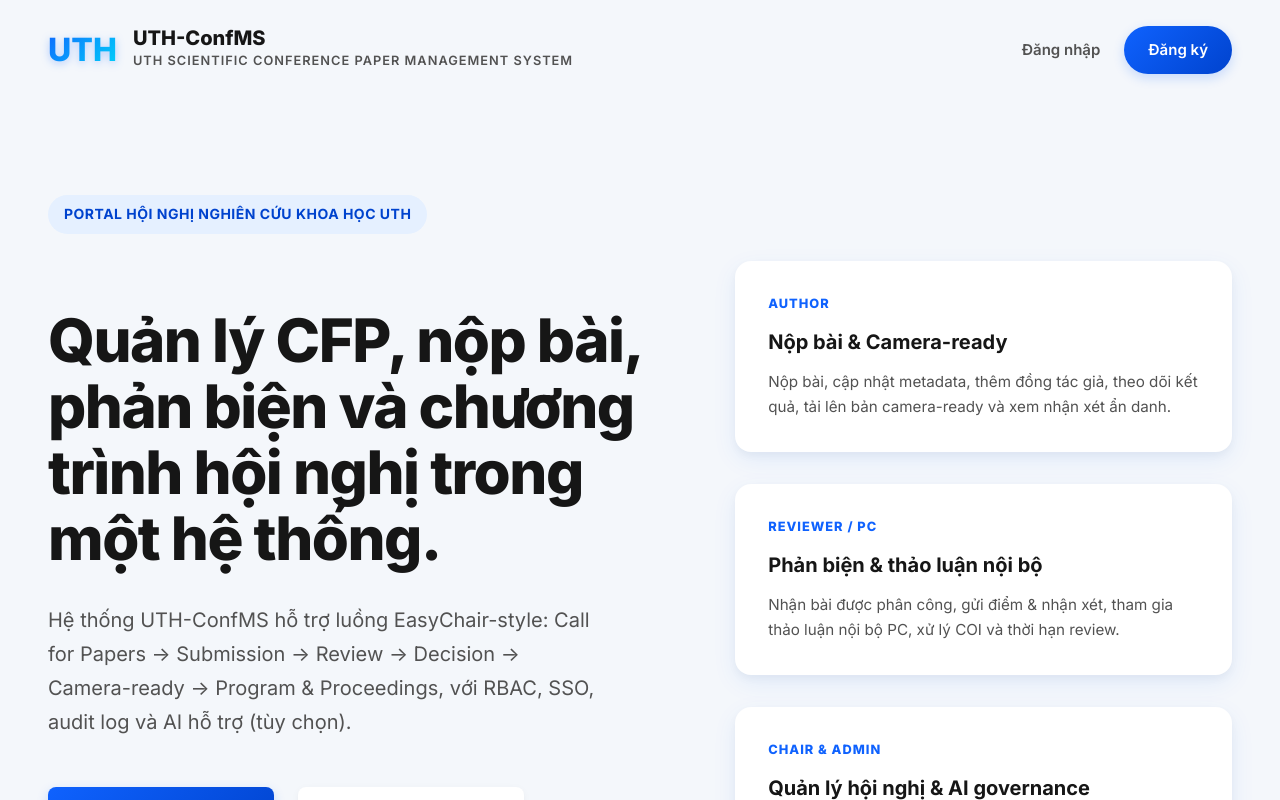
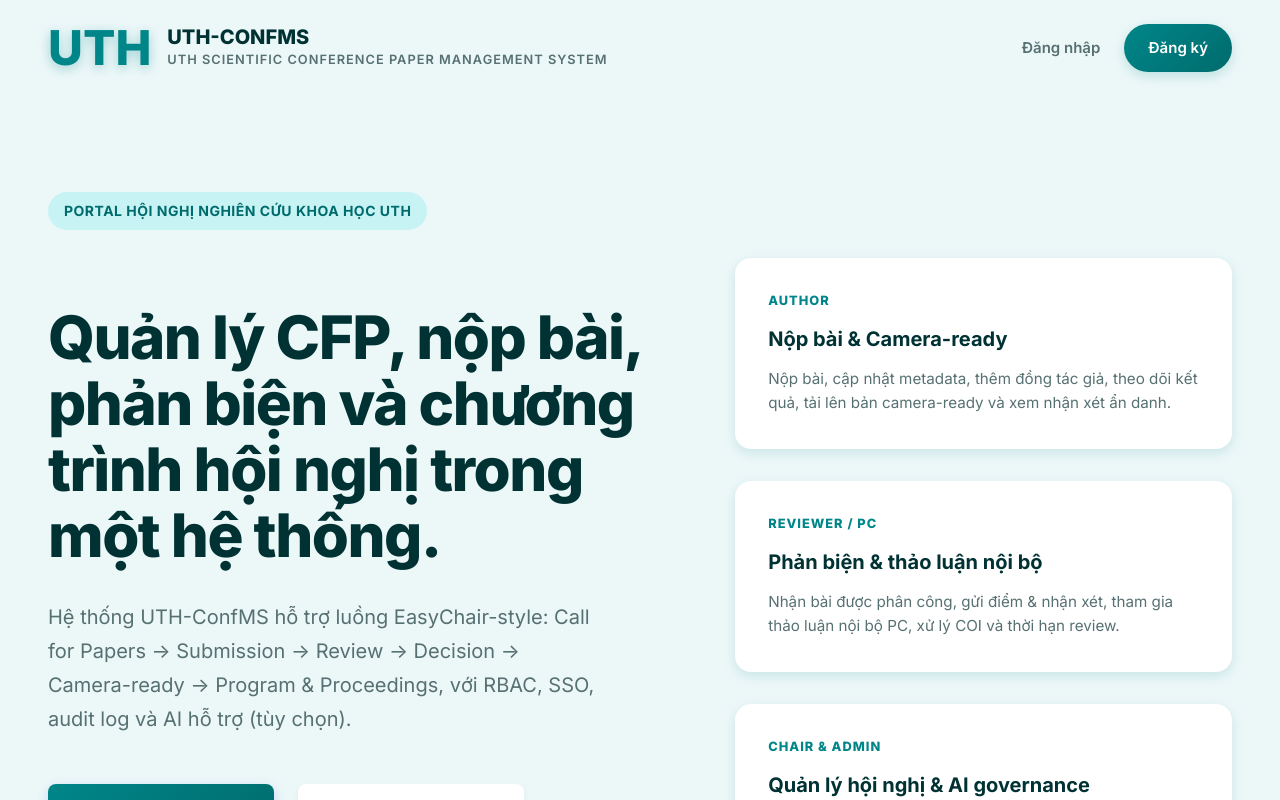
Before and after one commit to TienDat11102k5/UTH-ConfMS, a React app in the folder UTH-ConfMS/frontend/: page / in a window 1280 px wide. Shown: the top 800 px of the page. Built offline with nearby package versions, Linux system fonts and the light colour scheme; no server answers; the HTML template or start-up script is replaced by a standard one.

Commit message:
update lại css và home page

```diff
--- a/UTH-ConfMS/frontend/src/index.css
+++ b/UTH-ConfMS/frontend/src/index.css
@@ -447,12 +447,35 @@ button {
   flex: 1;
 }
 
-/* --- PUBLIC PORTAL HOMEPAGE --- */
+/* --- PUBLIC PORTAL HOMEPAGE (MÀU GIỐNG UTH) --- */
+:root {
+  --primary-color: #008689;        /* xanh ngọc UTH */
+  --primary-dark: #006B6D;         /* xanh đậm */
+  --primary-light: #C7F3F4;        /* xanh nhạt */
+  --accent-color: #0F62FE;         /* xanh lam điểm nhấn */
+
+  --bg-body: #ECF7F8;              /* nền tổng thể */
+  --bg-surface: #FFFFFF;           /* card, box */
+  --bg-subtle: #F4FBFC;            /* footer */
+
+  --text-main: #003234;            /* chữ đậm */
+  --text-muted: #577071;           /* chữ mô tả */
+  --text-light: #7FAAAA;           /* chữ nhẹ */
+
+  --radius-sm: 8px;
+  --radius-md: 16px;
+
+  --shadow-md: 0 4px 12px rgba(0, 134, 137, 0.15);
+  --shadow-lg: 0 10px 30px rgba(0, 134, 137, 0.22);
+}
+
+/* page */
 .portal-page {
-  min-height: 100vh; /* ĐÃ SỬA LỖI TẠI ĐÂY */
+  min-height: 100vh;
   background-color: var(--bg-body);
 }
 
+/* header */
 .portal-header {
   display: flex;
   justify-content: space-between;
@@ -460,7 +483,7 @@ button {
   padding: 1.5rem 3rem;
   max-width: 1400px;
   margin: 0 auto;
-  background: transparent; /* Header trong suốt ở trang chủ */
+  background: transparent;
 }
 
 .portal-logo {
@@ -470,13 +493,15 @@ button {
 }
 
 .portal-logo-mark {
-  font-size: 2rem;
+  font-size: 3rem; /* tăng từ 2rem lên 2.8rem */
   font-weight: 900;
-  background: linear-gradient(135deg, var(--primary-color), var(--accent-color));
-  -webkit-background-clip: text;
+  color: #008689; /* xanh ngọc chuẩn UTH */
+  background: none;
+  -webkit-background-clip: unset;
   background-clip: text;
-  -webkit-text-fill-color: transparent;
-  filter: drop-shadow(0 2px 4px rgba(15, 98, 254, 0.3));
+  -webkit-text-fill-color: unset;
+  filter: drop-shadow(0 3px 6px rgba(0, 134, 137, 0.35)); /* đổ bóng đậm hơn */
+  line-height: 1; /* để chữ gọn hơn, không bị dãn */
 }
 
 .portal-logo-title {
@@ -495,6 +520,7 @@ button {
   margin-top: 2px;
 }
 
+/* nav */
 .portal-nav {
   display: flex;
   gap: 1.5rem;
@@ -506,15 +532,15 @@ button {
   color: white !important;
   padding: 0.75rem 1.5rem;
   border-radius: 2rem;
-  box-shadow: 0 4px 12px rgba(15, 98, 254, 0.2);
+  box-shadow: 0 4px 12px rgba(0, 134, 137, 0.2);
   transition: all 0.25s ease;
 }
 .nav-link-primary:hover {
   transform: translateY(-2px);
-  box-shadow: 0 8px 20px rgba(15, 98, 254, 0.3);
+  box-shadow: 0 8px 20px rgba(0, 134, 137, 0.3);
 }
 
-/* Hero section sinh động */
+/* hero */
 .portal-hero {
   display: grid;
   grid-template-columns: 1.1fr 0.9fr;
@@ -526,7 +552,6 @@ button {
   position: relative;
 }
 
-/* Hiệu ứng nền cho Hero */
 .portal-hero::before {
     content: '';
     position: absolute;
@@ -539,7 +564,6 @@ button {
     z-index: -1;
     pointer-events: none;
 }
-
 
 .portal-badge {
   display: inline-block;
@@ -563,8 +587,6 @@ button {
   letter-spacing: -1.5px;
 }
 
-/* Tạo điểm nhấn màu sắc trong tiêu đề (cần sửa nhẹ JSX nếu muốn áp dụng) */
-/* Ví dụ: <h1>Quản lý <span>CFP</span>...</h1> */
 .portal-title span {
     color: var(--primary-color);
     background: linear-gradient(135deg, var(--primary-color), var(--accent-color));
@@ -572,7 +594,6 @@ button {
     background-clip: text;
     -webkit-text-fill-color: transparent;
 }
-
 
 .portal-description {
   font-size: 1.25rem;
@@ -588,10 +609,9 @@ button {
   margin-bottom: 2.5rem;
 }
 .portal-actions .btn-primary, .portal-actions .btn-secondary {
-    padding: 1rem 2rem; /* Nút to hơn ở trang chủ */
+    padding: 1rem 2rem;
     font-size: 1rem;
 }
-
 
 .portal-note {
   font-size: 0.9rem;
@@ -606,7 +626,7 @@ button {
 .portal-card-grid {
   display: grid;
   gap: 2rem;
-  animation: fadeInUp 0.8s cubic-bezier(0.16, 1, 0.3, 1) 0.2s backwards; /* Trễ một chút */
+  animation: fadeInUp 0.8s cubic-bezier(0.16, 1, 0.3, 1) 0.2s backwards;
 }
 
 .portal-card {
@@ -621,7 +641,6 @@ button {
     transform: translateY(-5px) scale(1.02);
     box-shadow: var(--shadow-lg);
 }
-
 
 .portal-card-label {
   text-transform: uppercase;
@@ -649,7 +668,6 @@ button {
   background-color: var(--bg-surface);
   padding: 6rem 3rem;
   position: relative;
-  /* Đường chia cắt mềm mại */
   clip-path: polygon(0 5%, 100% 0, 100% 100%, 0 100%);
   margin-top: -4rem;
   padding-top: 8rem;
@@ -674,7 +692,6 @@ button {
   position: relative;
 }
 
-/* Đường nối timeline */
 .portal-timeline::before {
     content: '';
     position: absolute;
@@ -685,7 +702,6 @@ button {
     background-color: var(--primary-light);
     z-index: 0;
 }
-
 
 .portal-timeline-item {
   text-align: center;
@@ -705,7 +721,7 @@ button {
   font-weight: 800;
   font-size: 1.75rem;
   margin: 0 auto 1.5rem auto;
-  box-shadow: 0 8px 20px rgba(15, 98, 254, 0.25);
+  box-shadow: 0 8px 20px rgba(0, 134, 137, 0.25);
   border: 4px solid var(--bg-surface);
   transition: transform 0.3s cubic-bezier(0.34, 1.56, 0.64, 1);
 }
@@ -725,7 +741,6 @@ button {
     line-height: 1.5;
 }
 
-
 .portal-footer {
   text-align: center;
   padding: 3rem;
@@ -734,6 +749,7 @@ button {
   color: var(--text-muted);
   font-weight: 500;
 }
+
 
 /* Responsive Adjustment */
 @media (max-width: 992px) {
--- a/UTH-ConfMS/frontend/src/pages/public/PublicHomePage.jsx
+++ b/UTH-ConfMS/frontend/src/pages/public/PublicHomePage.jsx
@@ -9,7 +9,7 @@ const PublicHomePage = () => {
         <div className="portal-logo">
           <span className="portal-logo-mark">UTH</span>
           <div className="portal-logo-text">
-            <div className="portal-logo-title">UTH-ConfMS</div>
+            <div className="portal-logo-title">UTH-CONFMS</div>
             <div className="portal-logo-subtitle">
               UTH Scientific Conference Paper Management System
             </div>
```
